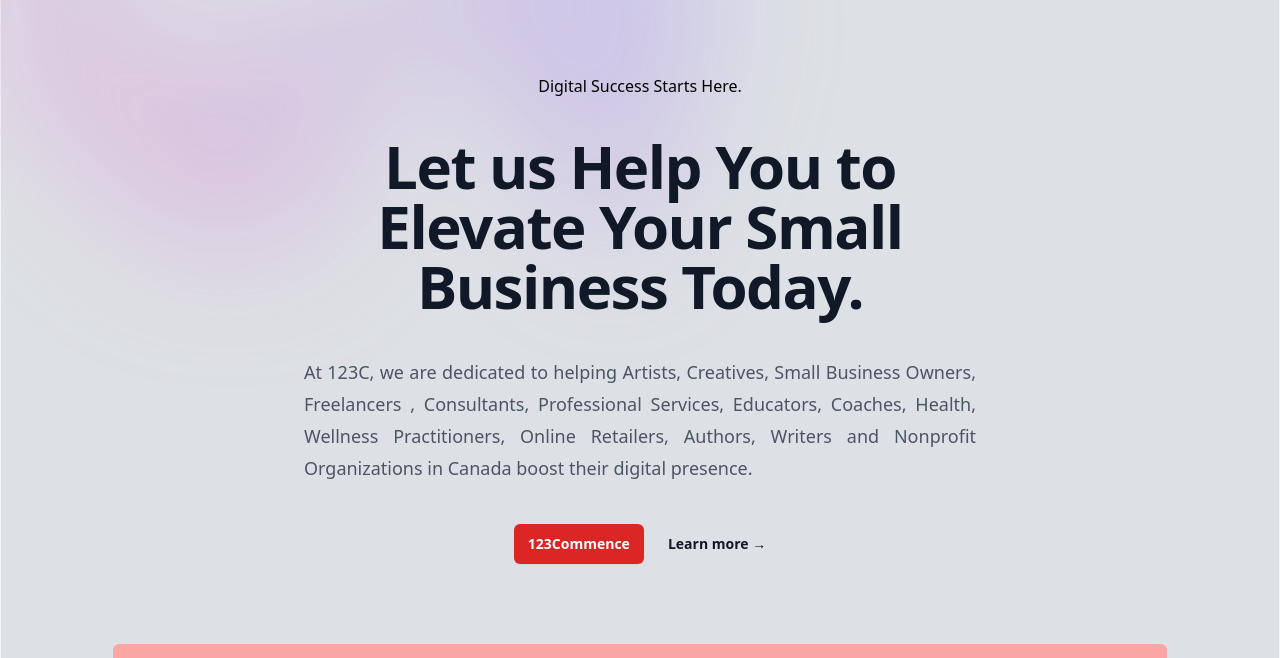
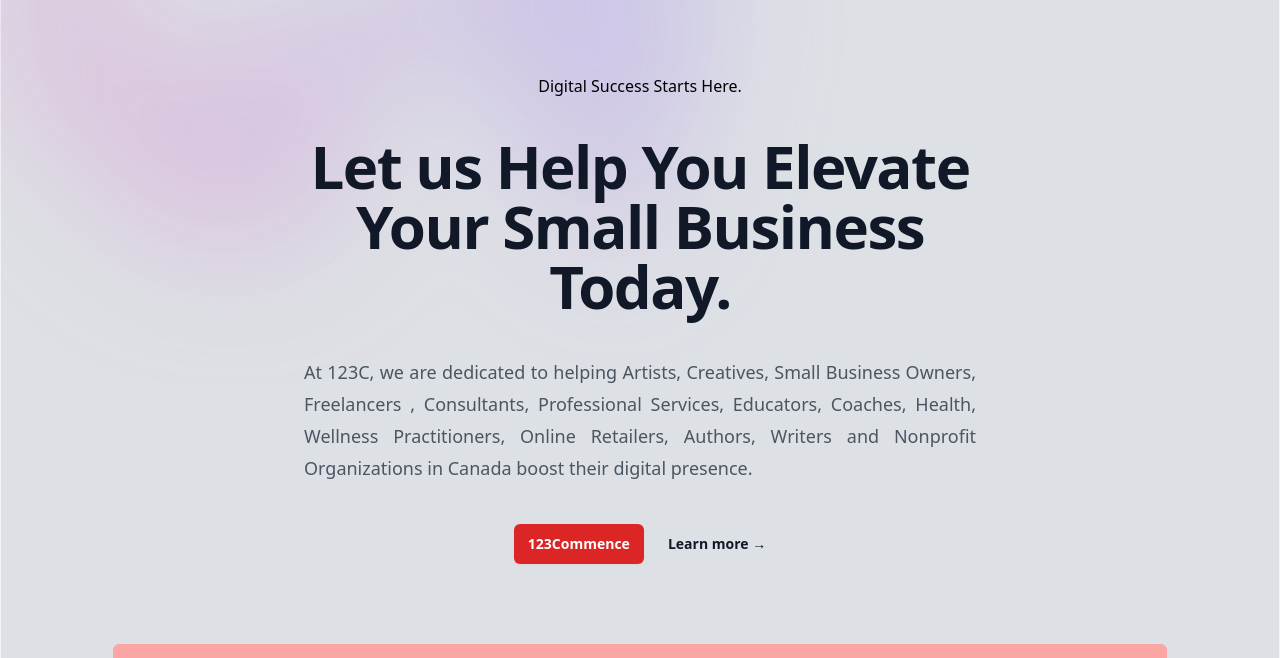
Before and after one commit to ykassabi/2023123c, a website built with Parcel: page index.html in a window 1280 px wide. Shown: the part 142-800 px from the top of the page. Built offline with nearby package versions, Linux system fonts and the light colour scheme; a script that the page names is missing.

```diff
--- a/index.html
+++ b/index.html
@@ -168,7 +168,7 @@
           <div class="mx-auto max-w-2xl text-center">
             <h3> Digital Success Starts Here.  </h3>
             <h1 class="text-4xl font-bold tracking-tight text-gray-900 sm:text-6xl">
-              Let us Help You to Elevate
+              Let us Help You Elevate
               Your Small Business Today.</h1>
             <p class="mt-6 text-lg leading-8 text-gray-600 text-justify">
               At 123C, we are dedicated to helping Artists, Creatives, Small Business Owners, Freelancers , Consultants, Professional Services, Educators, Coaches, Health,  Wellness Practitioners,
```
